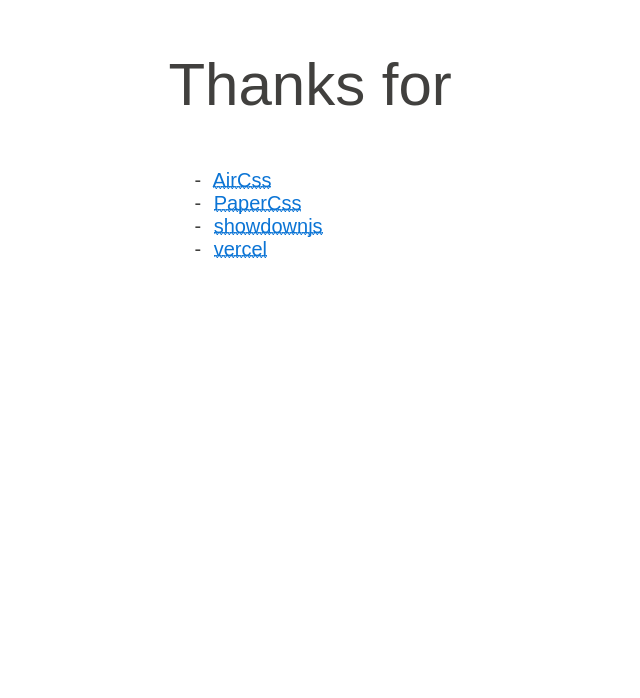
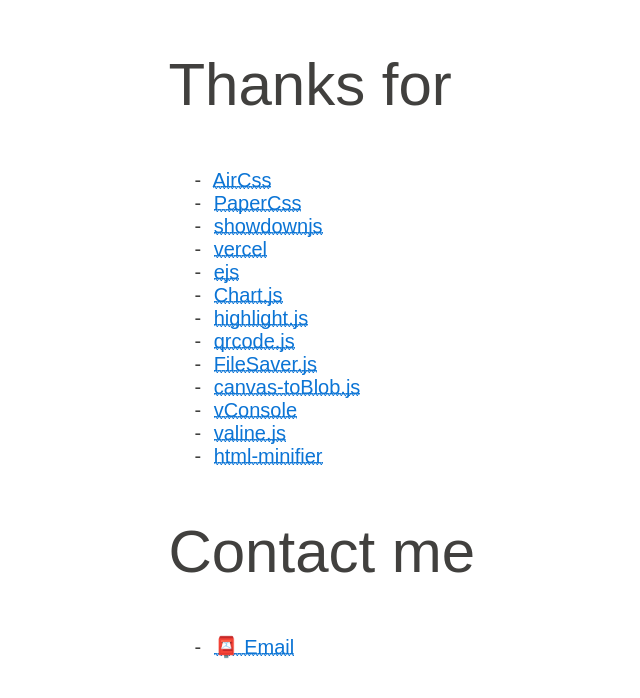
Before and after one commit to GitHubJiKe/ypfweb.club, a website: page html/about.html in a window 1280 px wide. Shown: the whole page, without its empty margins (62-702 px from the left). Drawn offline with Linux system fonts and the light colour scheme; a web font is replaced by a local one.

Commit message:
modify about.html

```diff
--- a/html/about.html
+++ b/html/about.html
@@ -1,5 +1,6 @@
 <!DOCTYPE html>
 <html lang="en">
+
 <head>
   <meta charset="UTF-8" />
   <meta http-equiv="X-UA-Compatible" content="IE=edge" />
@@ -14,15 +15,12 @@
     }
   </style>
 </head>
+
 <body>
   <h2>Thanks for</h2>
   <ul>
     <li>
-        <a
-          href="https://github.com/markdowncss/air/blob/master/css/air.css"
-          target="_blank"
-          >AirCss</a
-        >
+      <a href="https://github.com/markdowncss/air/blob/master/css/air.css" target="_blank">AirCss</a>
     </li>
     <li>
       <a href="https://www.getpapercss.com/" target="_blank">PaperCss</a>
@@ -33,6 +31,41 @@
     <li>
       <a href="https://vercel.com/" target="_blank">vercel</a>
     </li>
+    <li>
+      <a href="https://ejs.co/" target="_blank">ejs</a>
+    </li>
+    <li>
+      <a href="https://www.chartjs.org/" target="_blank">Chart.js</a>
+    </li>
+    <li>
+      <a href="https://highlightjs.org/" target="_blank">highlight.js</a>
+    </li>
+    <li>
+      <a href="https://davidshimjs.github.io/qrcodejs/" target="_blank">qrcode.js</a>
+    </li>
+    <li>
+      <a href="https://github.com/eligrey/FileSaver.js/" target="_blank">FileSaver.js</a>
+    </li>
+    <li>
+      <a href="https://github.com/eligrey/canvas-toBlob.js/" target="_blank">canvas-toBlob.js</a>
+    </li>
+    <li>
+      <a href="https://github.com/Tencent/vConsole" target="_blank">vConsole</a>
+    </li>
+    <li>
+      <a href="https://valine.js.org/" target="_blank">valine.js</a>
+    </li>
+    <li>
+      <a href="https://kangax.github.io/html-minifier/" target="_blank">html-minifier</a>
+    </li>
+
+  </ul>
+  <h2>Contact me</h2>
+  <ul>
+    <li>
+      <a href="mailto:ypf9319@gmail.com" target="_blank">📮 Email</a>
+    </li>
   </ul>
 </body>
+
 </html>
```
Lines whose indentation alone changed are shown as unchanged.
